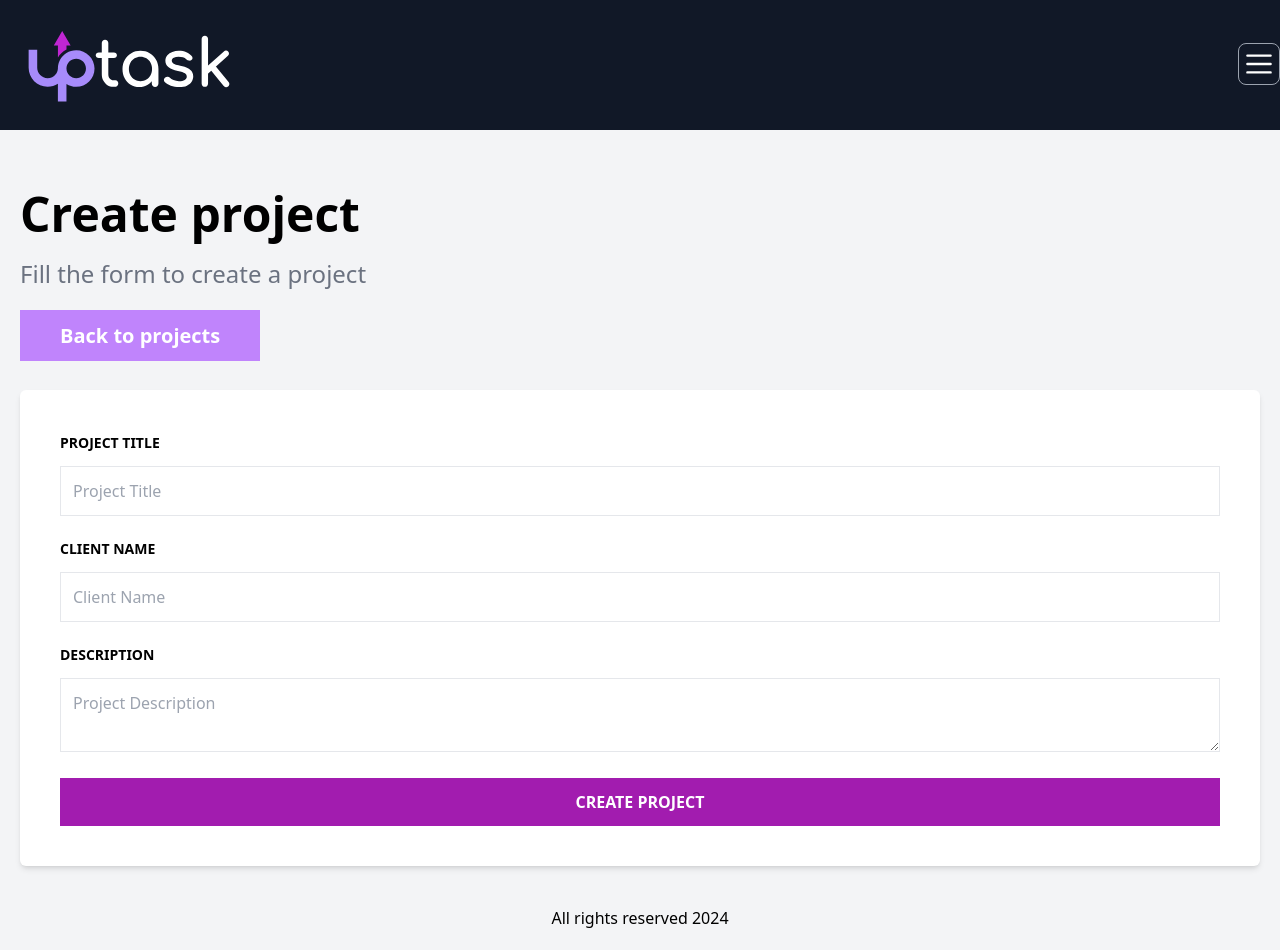
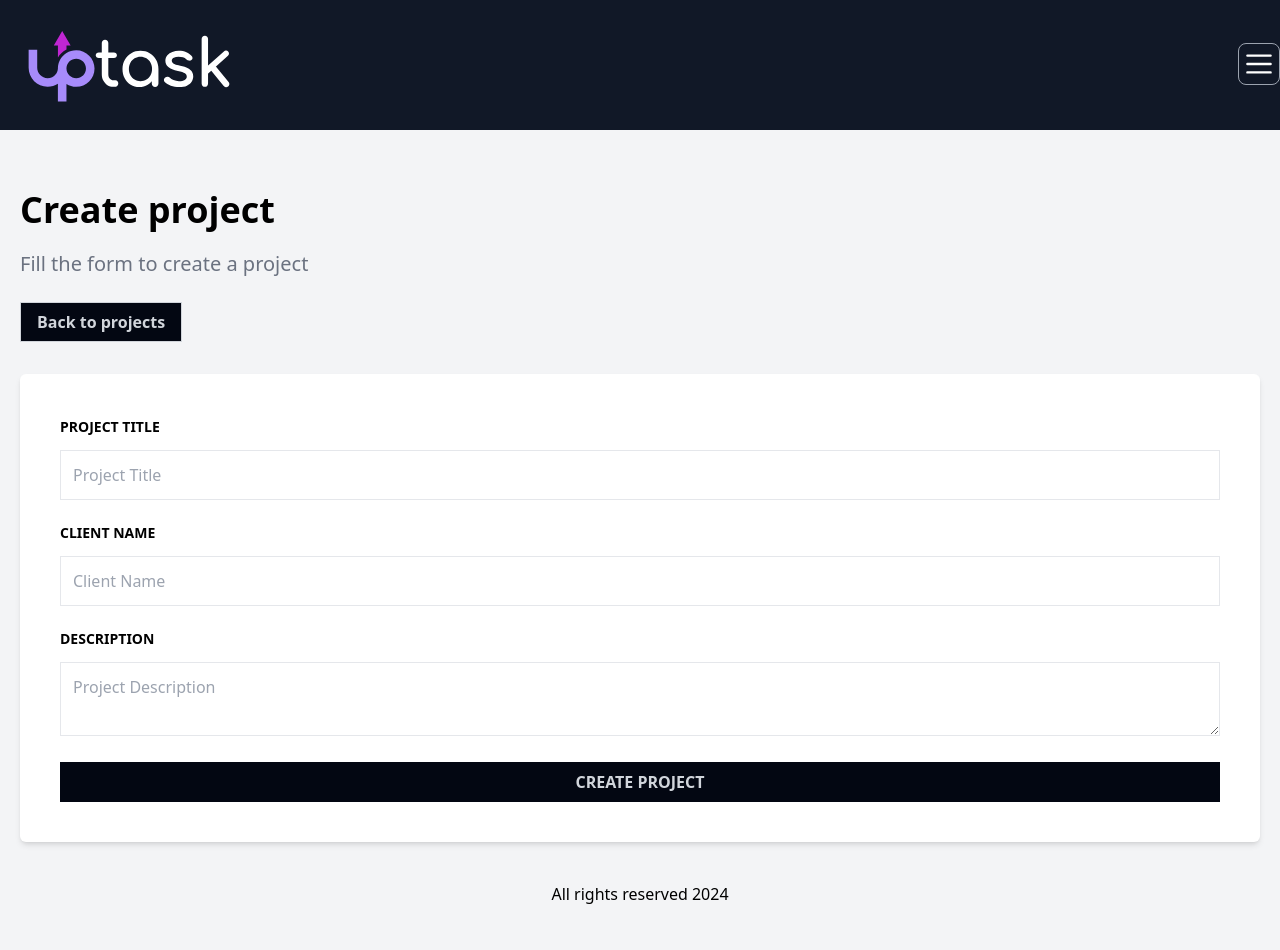
Before and after one commit to javiercodesx/handleTask_client, a React (Vite) app: page /projects/create in a window 1280 px wide. After the commit the page ends 926 px from the top, so only its background shows below. Built offline with nearby package versions, Linux system fonts and the light colour scheme; no server answers.

Commit message:
add create project, projects styles

```diff
--- a/src/pages/DashboardPage.tsx
+++ b/src/pages/DashboardPage.tsx
@@ -5,12 +5,12 @@ export default function DashboardPage() {
   return (
     <>
       <div className="max-w-3xl mx-auto">
-        <h1 className="text-5xl font-black">My projects</h1>
-        <p className="text-2xl font-light text-gray-500 mt-5">Handle your projects</p>
+        <h1 className="text-4xl font-black">My projects</h1>
+        <p className="text-xl font-light text-gray-500 mt-5">Handle your projects</p>
 
         <nav className="my-8">
           <Link
-            className="bg-purple-600 hover:bg-purple-500 px-10 py-3 text-white text-xl font-bold cursor-pointer transition-colors"
+            className="bg-gray-950 text-gray-300 border border-gray-300 hover:text-white px-4 py-2 font-semibold cursor-pointer transition-colors"
             to='/projects/create'
           >New project</Link>
         </nav>
--- a/src/pages/projects/CreateProjectPage.tsx
+++ b/src/pages/projects/CreateProjectPage.tsx
@@ -35,12 +35,12 @@ export default function CreateProjectPage() {
 
   return (
     <>
-        <h1 className="text-5xl font-black">Create project</h1>
-        <p className="text-2xl font-light text-gray-500 mt-5">Fill the form to create a project</p>
+        <h1 className="text-4xl font-black">Create project</h1>
+        <p className="text-xl font-light text-gray-500 mt-5">Fill the form to create a project</p>
 
         <nav className="my-8">
           <Link
-            className="bg-purple-400 hover:bg-purple-500 px-10 py-3 text-white text-xl font-bold cursor-pointer transition-colors"
+            className="bg-gray-950 text-gray-300 border border-gray-300 hover:text-white px-4 py-2 font-semibold cursor-pointer transition-colors"
             to='/'
           >Back to projects</Link>
         </nav>
@@ -58,7 +58,9 @@ export default function CreateProjectPage() {
           <input
             type="submit"
             value="Create project"
-            className="bg-fuchsia-700 hover:bg-fuchsia-600 w-full p-3 text-white uppercase font-bold cursor-pointer transition-colors"
+            className="
+            bg-gray-950 text-gray-300 hover:text-white uppercase px-4 py-2 font-semibold cursor-pointer transition-colors
+            w-full p-3"
           />
         </form>
     </>
```
